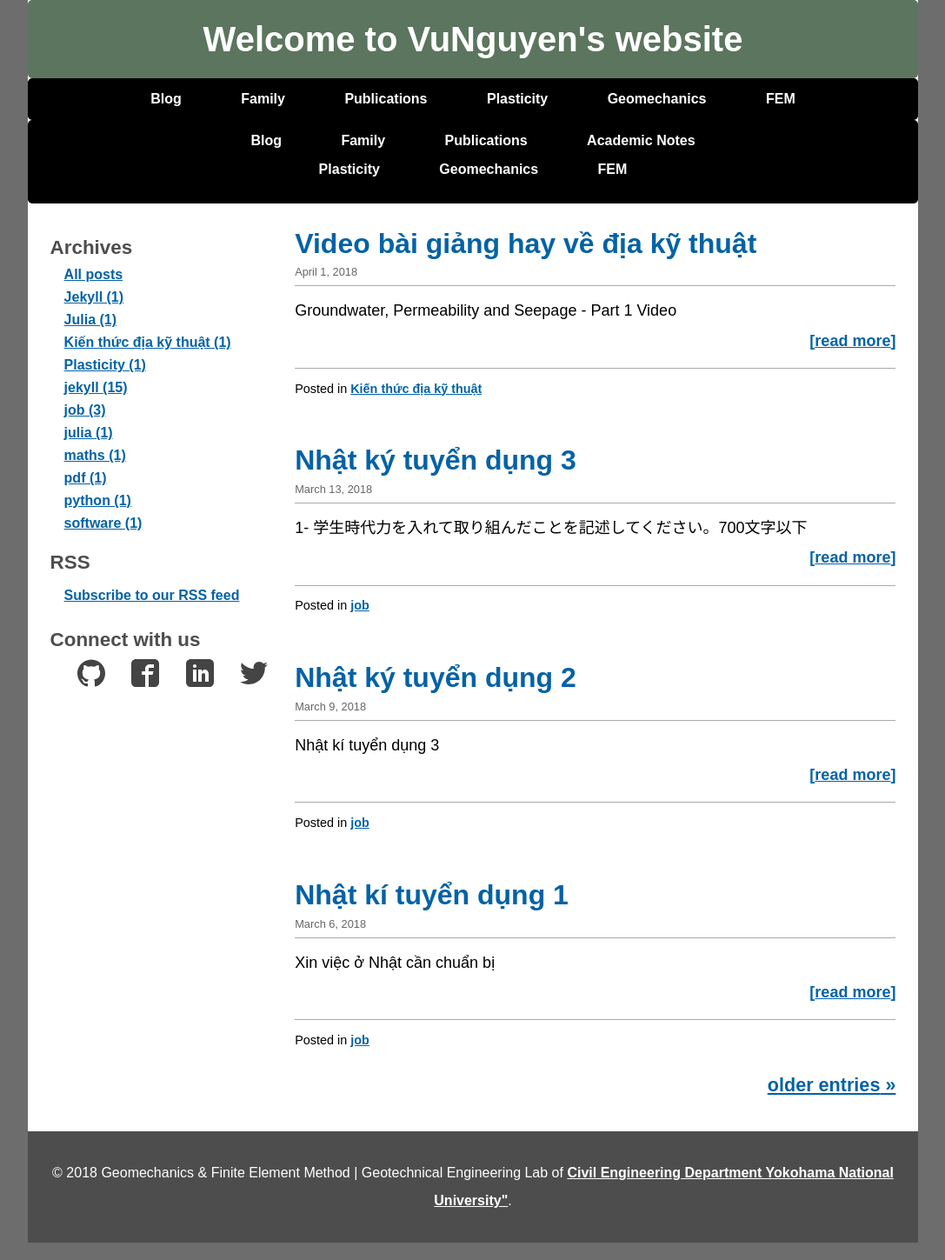
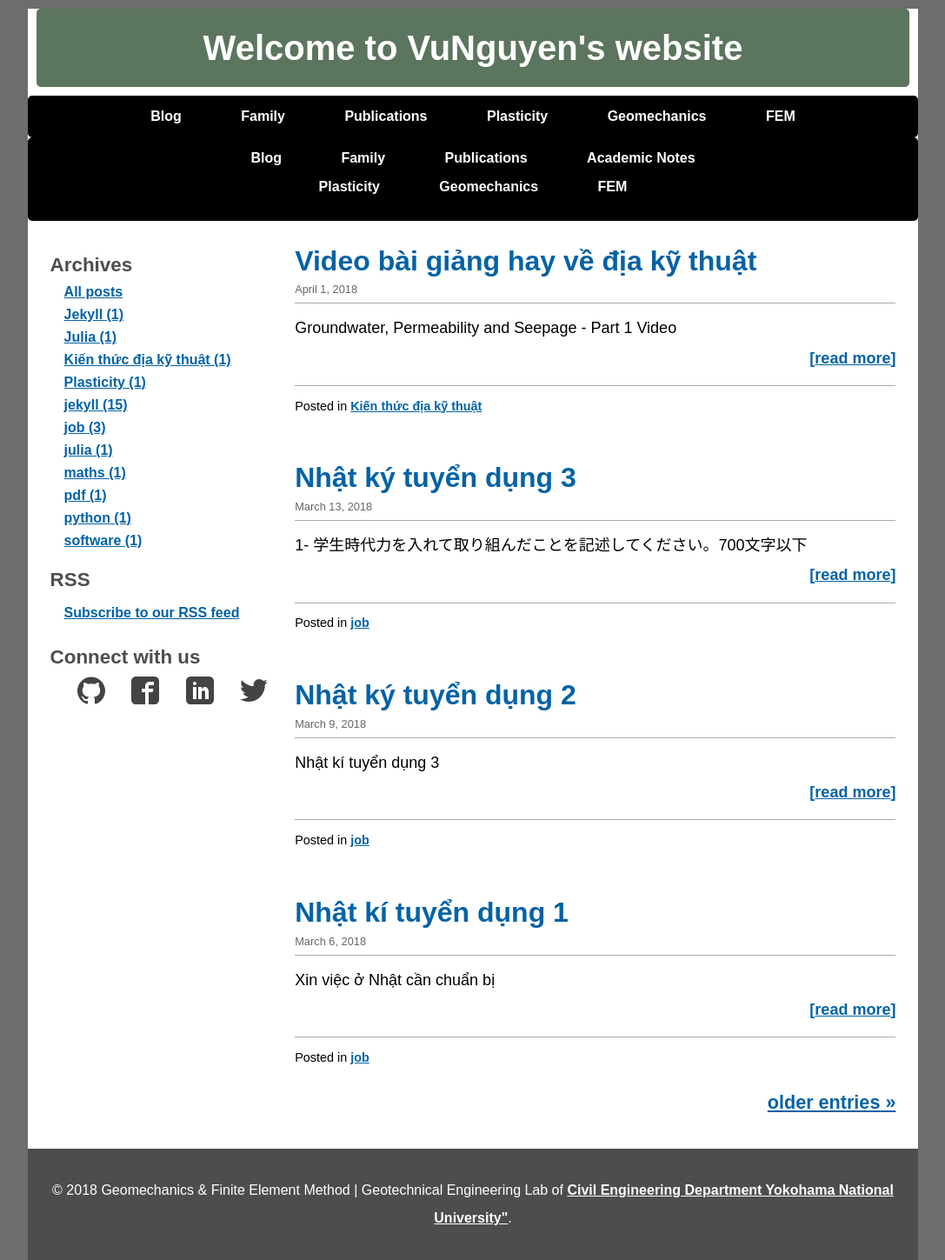
Before and after one commit to quangvunp/geomechanics, a Jekyll site: the page built from index.html, in a window 1280 px wide. Shown: the whole page at 87% size, without its empty margins (96-1183 px from the left). Built offline with Jekyll 4.4.1, drawn with Linux system fonts in a browser that asks for light colours; the list of posts is cut into pages by our own code.

Commit message:
Update main.css

```diff
--- a/css/main.css
+++ b/css/main.css
@@ -4,7 +4,7 @@
 
 #header {
 	background-color: #5c755e;
-	margin: 0px;
+	margin: 10px;
 	height: 90px;
 	border-radius: 5px;
 }
```
